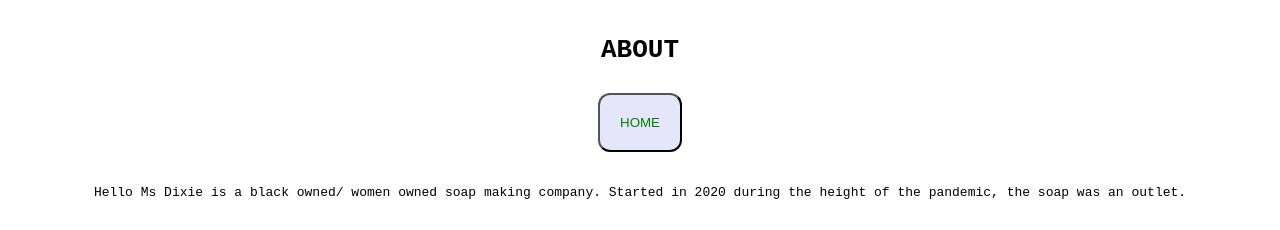
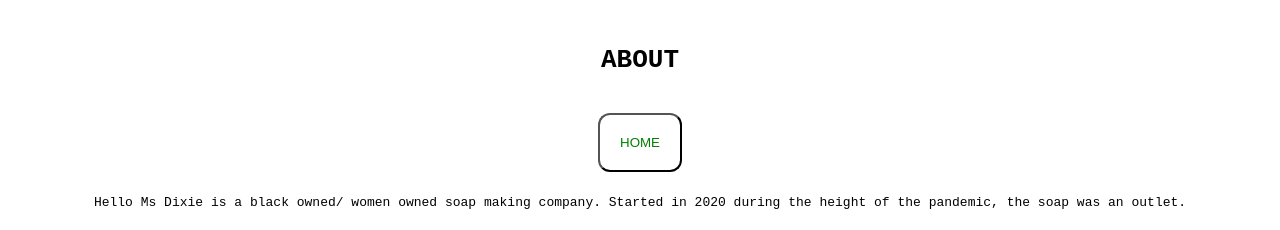
Before and after one commit to TaylorWill94/hellomsdixie, a plain HTML site: page about.html in a window 1280 px wide. Shown: the top 230 px of the page. Drawn offline with Linux system fonts and the light colour scheme.

Commit message:
Updated About Page - Fixed Padding

```diff
--- a/about.css
+++ b/about.css
@@ -2,6 +2,10 @@ body {
     background-color: white;
     display: grid;
     grid-column: 3fr 3fr 3fr;
+}
+
+header {
+    padding: 50px;
 }
 
 
@@ -11,14 +15,16 @@ h1 {
     text-align: center;
     font-family: monospace;
     font-weight: 14px;
-    padding: 10px;
+    padding: 20px;
+    padding-bottom: 20px;
 }
 
 
 section {
     text-align: center;
     font-family: monospace;
-    padding: 20px;
+    padding: 10px;
+    margin: auto;
 }
 
 article {
@@ -32,7 +38,7 @@ article {
 
 input {
     border-radius: 12px;
-    background-color:lavender;
+    background-color:rgb(255, 255, 255);
     color: green;
     padding: 20px;
 }
```
